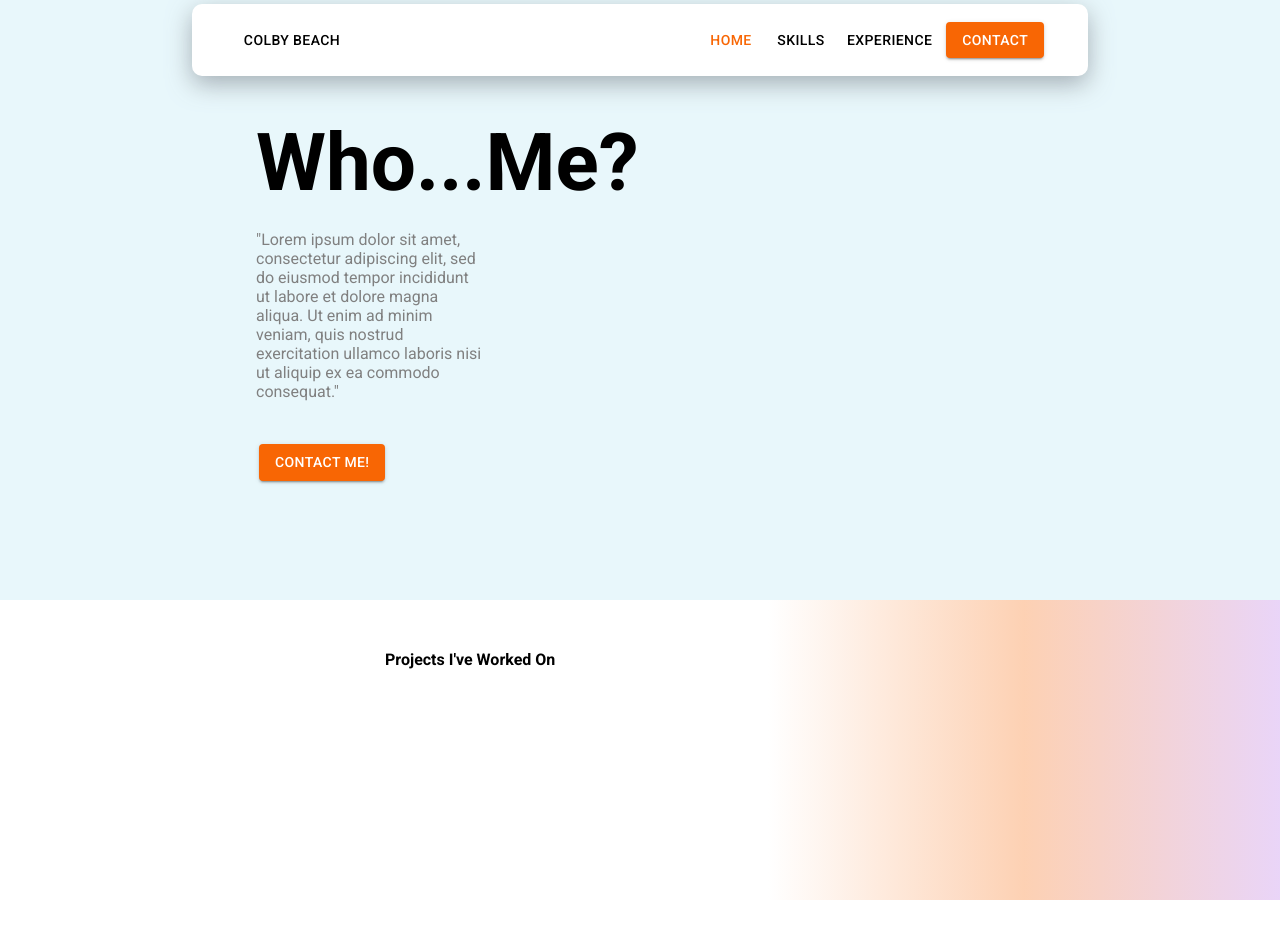
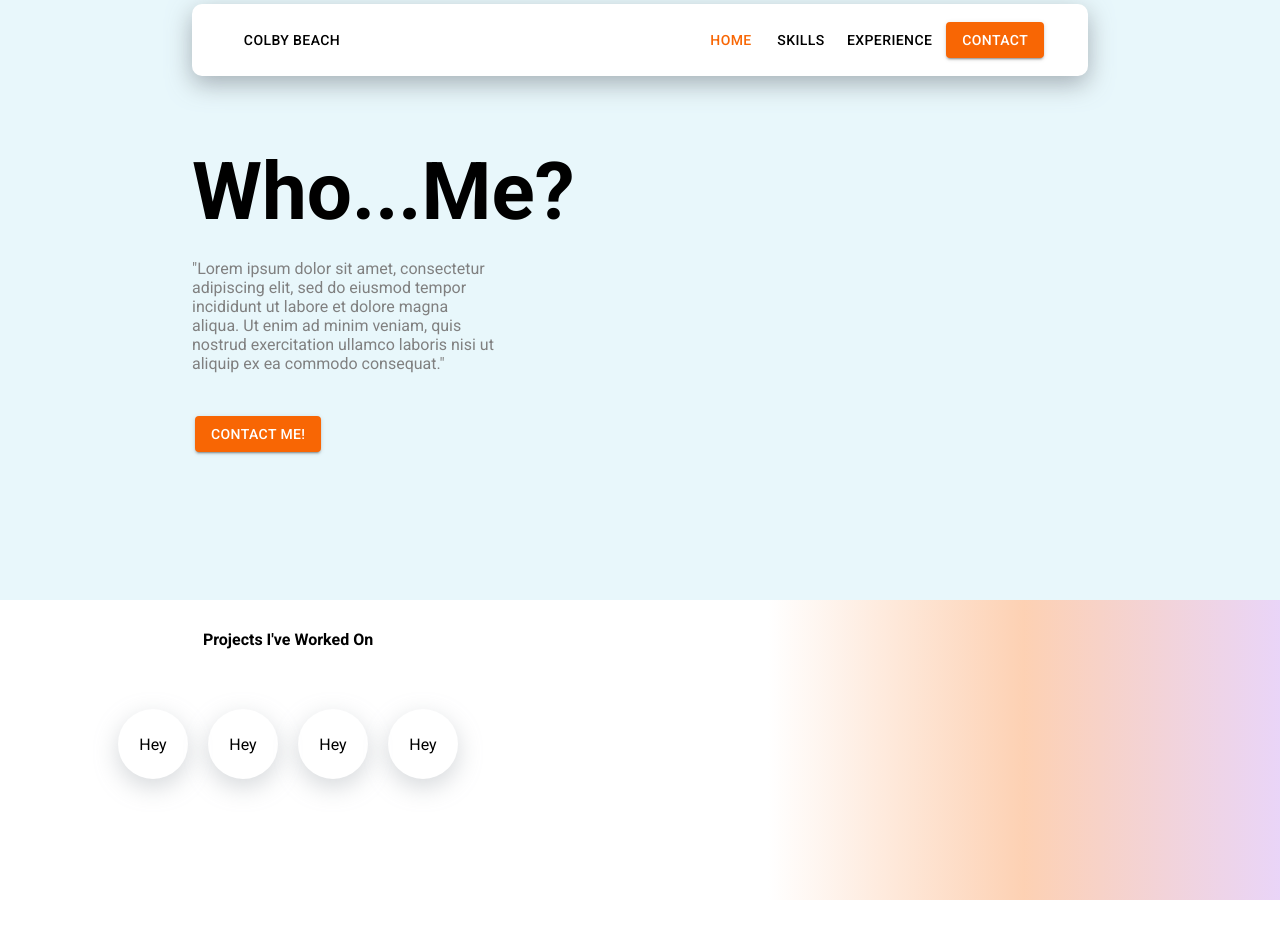
Before and after one commit to colbybeach/colbybeach.github.io, a React (Create React App) app in the folder React Overhaul/Client/: page / in a window 1280 px wide. Shown: the top 938 px of the page. Built offline with nearby package versions, Linux system fonts and the light colour scheme.

Commit message:
Started work on circles.

```diff
--- /dev/null
+++ b/React Overhaul/Client/src/Components/ProjectPreviewCircle/ProjectPreviewCircle.jsx
@@ -0,0 +1,10 @@
+import React from 'react'
+import styles from './projectpreviewcircle.module.css'
+
+export default function ProjectPreviewCircle( {image, active, link} ) {
+  return (
+    <div className={active ? styles.active : styles.mainCircle}>
+      Hey
+    </div>
+  )
+}
--- /dev/null
+++ b/React Overhaul/Client/src/Components/ProjectPreviewCircle/projectpreviewcircle.module.css
@@ -0,0 +1,23 @@
+.mainCircle{
+    height: 70px;
+    width: 70px;
+    border-radius: 50%;
+    display: flex;
+    align-items: center;
+    justify-content: center;
+    margin: 10px;
+    box-shadow: rgba(149, 157, 165, 0.4) 0px 8px 24px;
+    transition: 0.3s;
+}
+
+.mainCircle:hover{
+    height: 100px;
+    width: 100px;
+    border-radius: 50%;
+    display: flex;
+    align-items: center;
+    justify-content: center;
+    box-shadow: rgba(149, 157, 165, 0.8) 0px 8px 24px;
+    transition: 0.3s;
+
+}
--- a/React Overhaul/Client/src/Components/Sections/MainBanner/MainBanner.jsx
+++ b/React Overhaul/Client/src/Components/Sections/MainBanner/MainBanner.jsx
@@ -6,7 +6,7 @@ export default function MainBanner() {
   return (
     <div className={styles.MainBannerContainer}>
 
-      <div style={{width: '30%'}}>
+      <div style={{width: '40%'}}>
 
 
         <h1 className={styles.bannerTitle}>Who...Me?</h1>
--- a/React Overhaul/Client/src/Components/Sections/ProjectPreviewBanner/ProjectPreviewBanner.jsx
+++ b/React Overhaul/Client/src/Components/Sections/ProjectPreviewBanner/ProjectPreviewBanner.jsx
@@ -1,13 +1,19 @@
 import React from 'react'
+import ProjectPreviewCircle from '../../ProjectPreviewCircle/ProjectPreviewCircle'
 import styles from './projectpreviewbanner.module.css'
 
 export default function ProjectPreviewBanner() {
   return (
     <div className={styles.mainBannerContainer}>
 
-      <div>
-        <div style={{marginLeft: '385px'}}>
-          <h4 style={{marginTop: '50px'}}>Projects I've Worked On</h4>
+
+      <div className={styles.contentContainer}>
+        <h4 style={{marginTop: '30px'}}>Projects I've Worked On</h4>
+        <div className={styles.circleRow}>
+          <ProjectPreviewCircle/>
+          <ProjectPreviewCircle/>
+          <ProjectPreviewCircle/>
+          <ProjectPreviewCircle/>
         </div>
       </div>
 
--- a/React Overhaul/Client/src/Components/Sections/ProjectPreviewBanner/projectpreviewbanner.module.css
+++ b/React Overhaul/Client/src/Components/Sections/ProjectPreviewBanner/projectpreviewbanner.module.css
@@ -3,8 +3,23 @@
     justify-content: space-between;
     height: 100%;
     width: 100%;
+}
 
+.contentContainer{
+    width: 45%;
+    height: 100%;
+    display: flex;
+    align-items: center;
+    flex-direction: column;
 }
+.circleRow{
+    width: 100%;
+    margin-top: 50px;
+    display: flex;
+    justify-content: center;
+}
+
+
 
 .gradientHalf{
     width: 40%;
```
Also changed, not shown: 1 other file (tests, documents, lock files or other folders).
